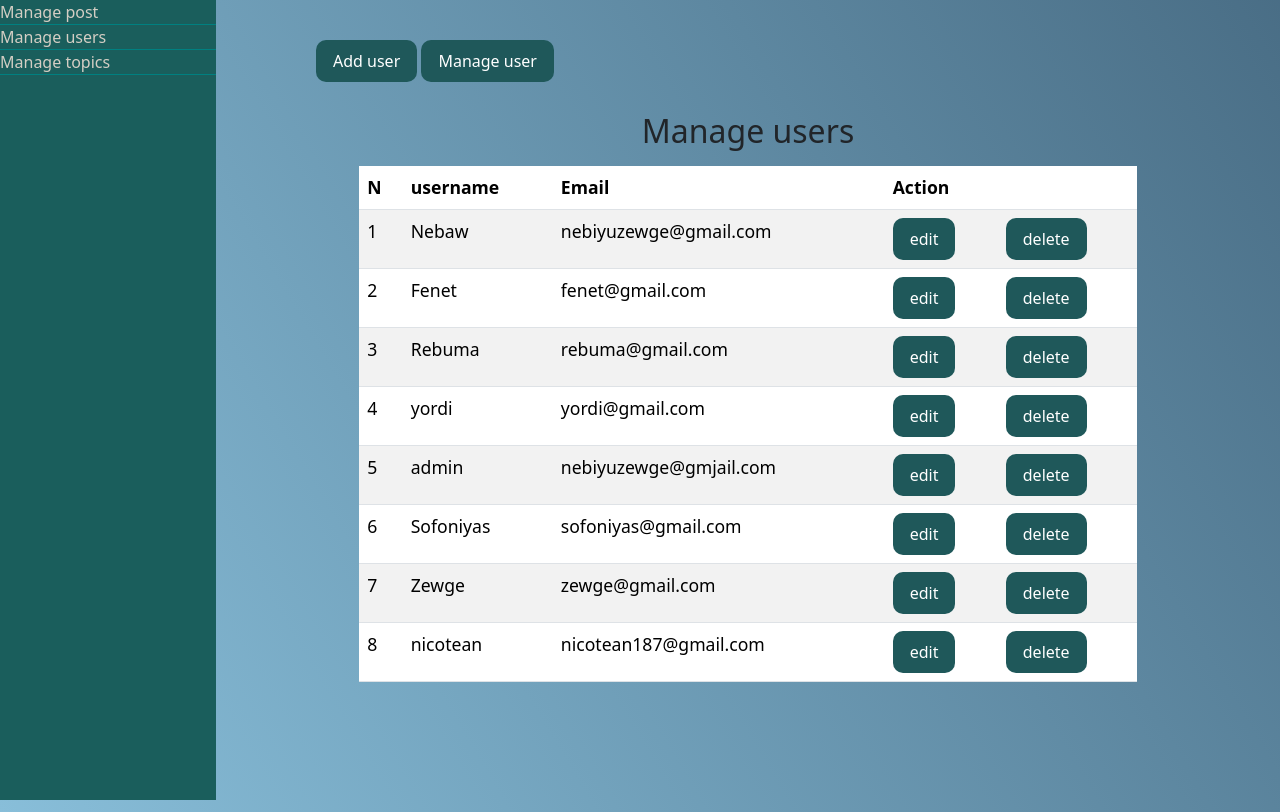
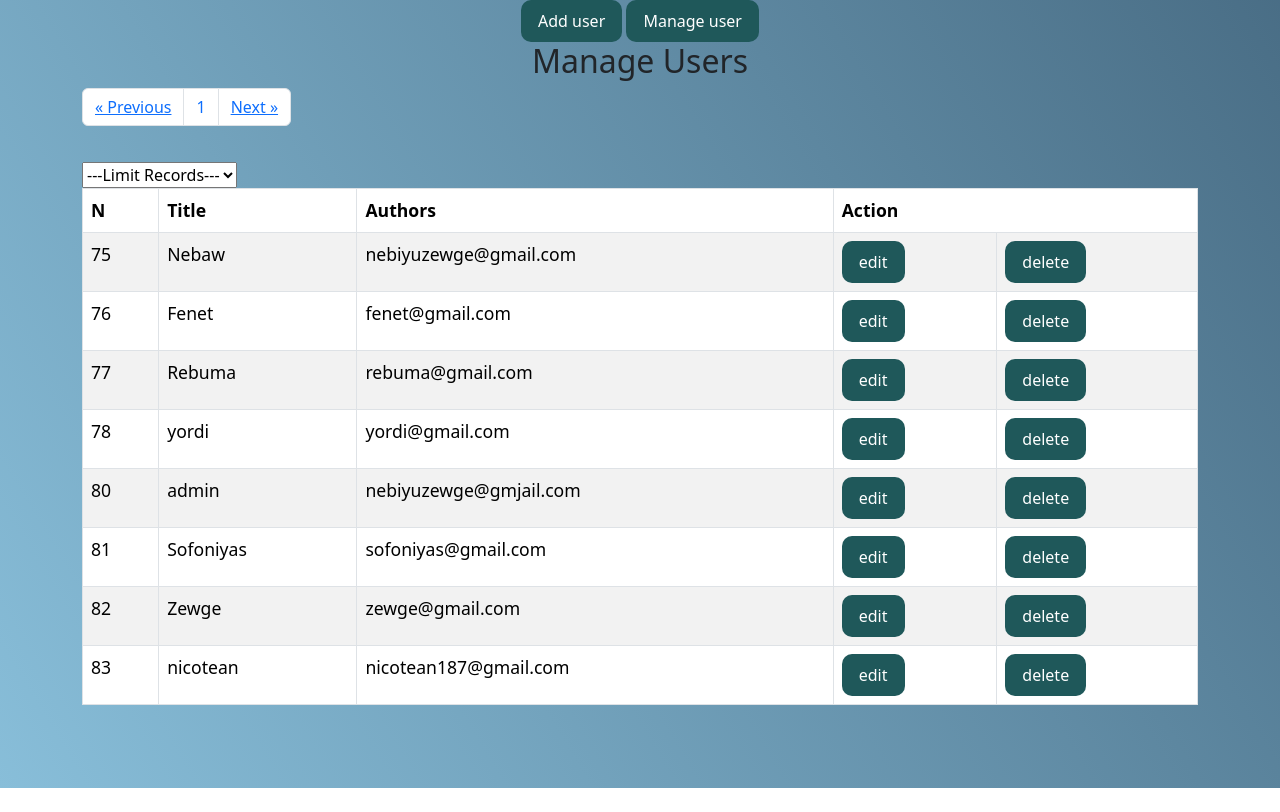
Before and after one commit to nebaw-21/Blog-website, a PHP site: page /admin/user/index2.php in a window 1280 px wide. Shown: the part 66-878 px from the top of the page. After the commit the page ends 854 px from the top, so only its background shows below. Run offline with PHP 8.4, Linux system fonts and the light colour scheme; the visitor is signed in with stand-in values (Sample User, id 1); data comes from the database, SQL or seed files in the repository.

Commit message:
add new feature

```diff
--- a/admin/user/index2.php
+++ b/admin/user/index2.php
@@ -1,6 +1,46 @@
 <?php include('C:/xampp/htdocs/Blog/app/controllers/users.php');
 
  adminOnly();
+ if(isset($_POST["limit-records"])){
+    $value =$_POST["limit-records"];
+
+    setcookie("page_limit", $value, time() + (86400 * 30) );
+
+    //dd2($_COOKIE["page_limit$limit"]);
+
+    $limit = $_COOKIE["page_limit"] ;
+ }else{
+    $limit=1000;
+
+ }
+
+
+ if(isset($_GET['page'])){
+     $limit = $_COOKIE["page_limit"] ;
+     $page = $_GET['page'];
+ }else{
+    $page =1;
+
+ }
+ //dd2($page);
+ $start = ($page - 1) * $limit  ;
+ //dd2($start);
+
+ $total = countUser();//get total number of records
+
+ //dd($total);
+ $admin_users = getAllUser($start ,$limit );
+
+
+ //dd2($total);
+ $pages = ceil( $total /$limit);
+ //dd2($pages);
+
+ $Previous = max($page - 1, 1);
+ $Next = min($page + 1, $pages);
+
+
+
 ?>
 
 <!DOCTYPE html>
@@ -22,31 +62,66 @@
 <!-- admin header -->
 <?php include("../../app/include/adminHeader.php"); ?>
 
-
- <!-- Admin page wrapper-->
-<div class="admin-wrapper">
-
-<!--left side bar-->
-<?php include("../../app/include/adminSideBar.php"); ?>
-<!--left side bar-->
-
-
-
-<!--admin content-->
-<div class="admin-content">
-<div class="button-group">
-    <a href="create.php" class="btn btn-primary">Add user</a>
+<div class=" text-center">
+    <a href="create.php" class=" btn btn-primary center">Add user</a>
     <a href="index2.php" class="btn btn-primary">Manage user</a>
 </div>
 
-<div class="content">
-    <h2 class="page-title">Manage users</h2>
-<table  class="table table-striped">
+<h2 class=" text-center page-title">Manage Users</h2>
+
+<div class="container well">
+
+		<div class="row">
+			<div class="col-md-10">
+				<nav aria-label="Page navigation">
+					<ul class="pagination ">
+
+				    <li class="page-item disabled">
+				      <a href="index2.php?page=<?= $Previous; ?>" aria-label="Previous">
+				        <span class="page-link"  aria-hidden="true">&laquo; Previous</span>
+				      </a>
+
+				    </li>
+
+                    <?php for($i = 1; $i<= $pages; $i++) : ?>
+
+                        <li class="page-item ">
+                        <?php echo "<a class=\"page-link\" href='index2.php?page=".$i."'>".$i."</a>"; ?>
+                        </li>
+
+                        <?php endfor; ?>
+
+				    <li class="page-item disabled">
+				      <a href="index2.php?page=<?= $Next; ?>" aria-label="Next">
+				        <span class="page-link" aria-hidden="true">Next &raquo;</span>
+				      </a>
+
+				    </li>
+				  </ul>
+				</nav>
+
+			</div>
+            <div class="text-right" style="margin-top: 20px; " class="col-md-2">
+				<form method="post" action="../user/index2.php">
+						<select name="limit-records" id="limit-records">
+							<option disabled="disabled" selected="selected">---Limit Records---</option>
+							<?php foreach([5,10,15,25,100] as $limit): ?>
+								<option <?php if( isset($_POST["limit-records"]) && $_POST["limit-records"] == $limit) echo "selected" ?> value="<?= $limit; ?>"><?= $limit; ?></option>
+							<?php endforeach; ?>
+						</select>
+					</form>
+				</div>
+		</div>
+
+		<div style="height: 600px; overflow-y: auto;">
+			<table id="" class="table table-striped table-bordered">
 	        	<thead>
+	                <tr>
                     <th>N</th>
-        <th>username</th>
-        <th>Email</th>
-        <th colspan="2">Action</th>
+                    <th>Title</th>
+                    <th>Authors</th>
+                     <th colspan="3">Action</th>
+	              	</tr>
 	          	</thead>
 	        	<tbody>
 
@@ -54,7 +129,7 @@
 
 <tr>
 
-    <td><?php echo $key +1; ?></td>
+<td><?php echo $admin_user['id'] ?></td>
 <td><?php echo $admin_user['username']; ?></td>
 <td><?php echo $admin_user['email']; ?></td>
 <td><a href="edit.php?id=<?php echo $admin_user['id']; ?>" class="btn btn-success" >edit</a></td>
@@ -62,30 +137,26 @@
 
 </tr>
 
-<?php endforeach; ?>
-
-
-
-
+<?php endforeach;?>
 
 	        	</tbody>
-
       		</table>
-
 
 		</div>
 
-
-</div>
-
-<!--admin content-->
-
-</div>
- <!-- Admin page wrapper-->
-
     <script src="https://cdnjs.cloudflare.com/ajax/libs/jquery/3.6.4/jquery.slim.min.js" integrity="sha512-fYjSocDD6ctuQ1QGIo9+Nn9Oc4mfau2IiE8Ki1FyMV4OcESUt81FMqmhsZe9zWZ6g6NdczrEMAos1GlLLAipWg==" crossorigin="anonymous" referrerpolicy="no-referrer"></script>
 
+    <script src="../../asset/js/script.js"></script>
 
-    <script src="../../asset/js/script.js"></script>
+    <script type="text/javascript">
+
+	$(document).ready(function(){
+		$("#limit-records").change(function(){
+			$('form').submit();
+		})
+	})
+</script>
+
+
 </body>
 </html>
--- a/app/database/db.php
+++ b/app/database/db.php
@@ -132,6 +132,29 @@ return $stmt->affected_rows;
 
 }
 
+function getAllUser($start, $limit){
+    global $conn;
+
+    $sql = "SELECT *  FROM user  LIMIT ?, ?";
+    $stmt = executeQuery($sql, [$start, $limit]);
+    $records = $stmt->get_result()->fetch_all(MYSQLI_ASSOC);
+    return $records;
+}
+
+function countUser() {
+    global $conn;
+    $sql = "SELECT COUNT(*) as count FROM user WHERE admin IN (?, ?)";
+
+    $values = [0, 1];
+    $stmt = executeQuery($sql, $values);
+    $result = $stmt->get_result()->fetch_assoc();
+    $count = $result['count'];
+
+    return $count;
+}
+
+
+
 
 $conditions =[
     'admin' => 0,
```
Also changed, not shown: admin/post/index2.php (+97 -31 lines), app/database/db2.php (+18 -3 lines), asset/js/script.js (line endings or trailing spaces). Lines whose indentation alone changed are shown as unchanged.
